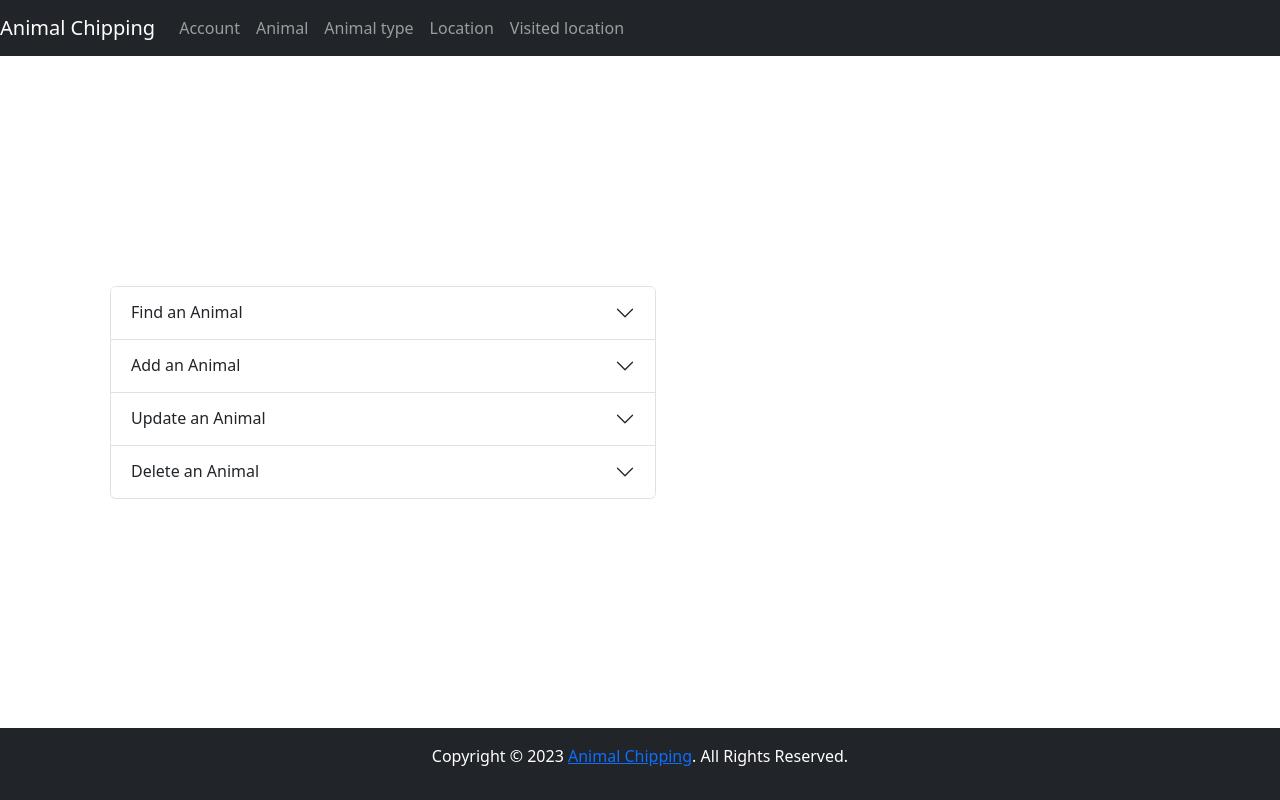
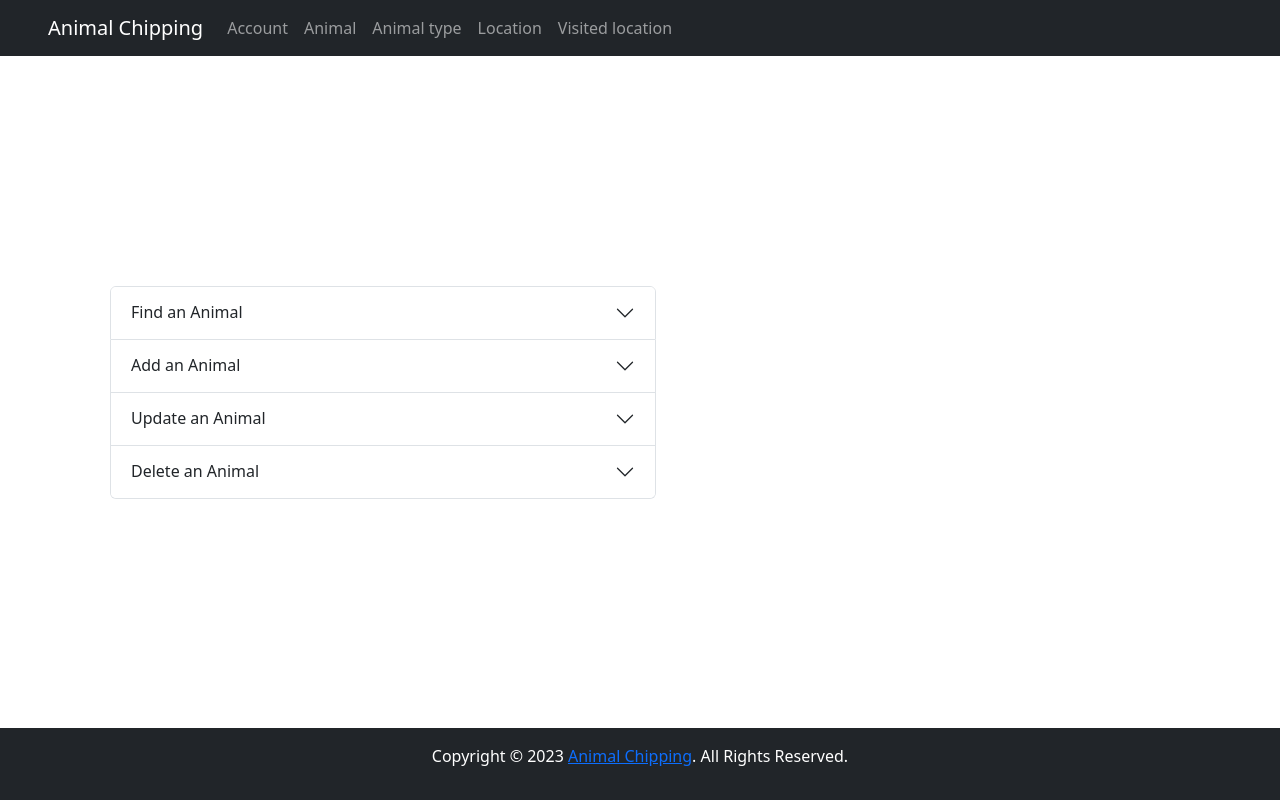
Before and after one commit to krios2146/animal-chipping-api, an Angular app in the folder animal-chipping-front/: page /animal in a window 1280 px wide. Built offline with nearby package versions, Linux system fonts and the light colour scheme.

Commit message:
feat: add padding to the header content

```diff
--- a/animal-chipping-front/src/app/app.component.html
+++ b/animal-chipping-front/src/app/app.component.html
@@ -1,5 +1,5 @@
 <!-- Header -->
-<nav class="navbar navbar-expand-lg navbar-dark bg-dark mb-5">
+<nav class="navbar navbar-expand-lg navbar-dark bg-dark mb-5 px-5">
   <a class="navbar-brand" href="/home">Animal Chipping</a>
   <button class="navbar-toggler" type="button" data-toggle="collapse" data-target="#navbarNav" aria-controls="navbarNav"
     aria-expanded="false" aria-label="Toggle navigation">
```
